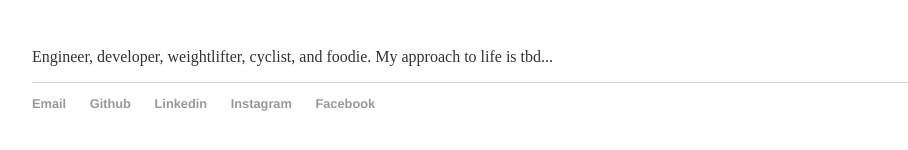
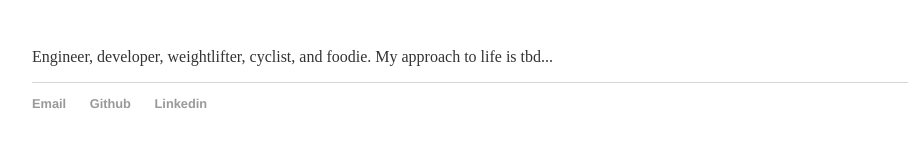
Before and after one commit to vinnyoodles/vinnyoodles.github.io, a Jekyll site: the page built from index.html, in a window 1280 px wide. Shown: the part 214-364 px from the top of the page, without its empty margins (160-1068 px from the left). Built offline with Jekyll 4.4.1, drawn with Linux system fonts in a browser that asks for light colours.

Commit message:
remove ig and fb

```diff
--- a/_layouts/default.html
+++ b/_layouts/default.html
@@ -22,8 +22,6 @@
       <li><a href="mailto:vinnyoodles@gmail.com">Email</a></li>
       <li><a href="https://github.com/vinnyoodles">Github</a></li>
       <li><a href="https://www.linkedin.com/pub/vincent-le/b1/424/a9b">Linkedin</a></li>
-      <li><a href="https://instagram.com/vinnyoodles">Instagram</a></li>
-      <li><a href="https://facebook.com/vinnyoodles">Facebook</a></li>
     </ul>
     </footer>
   </body>
```
